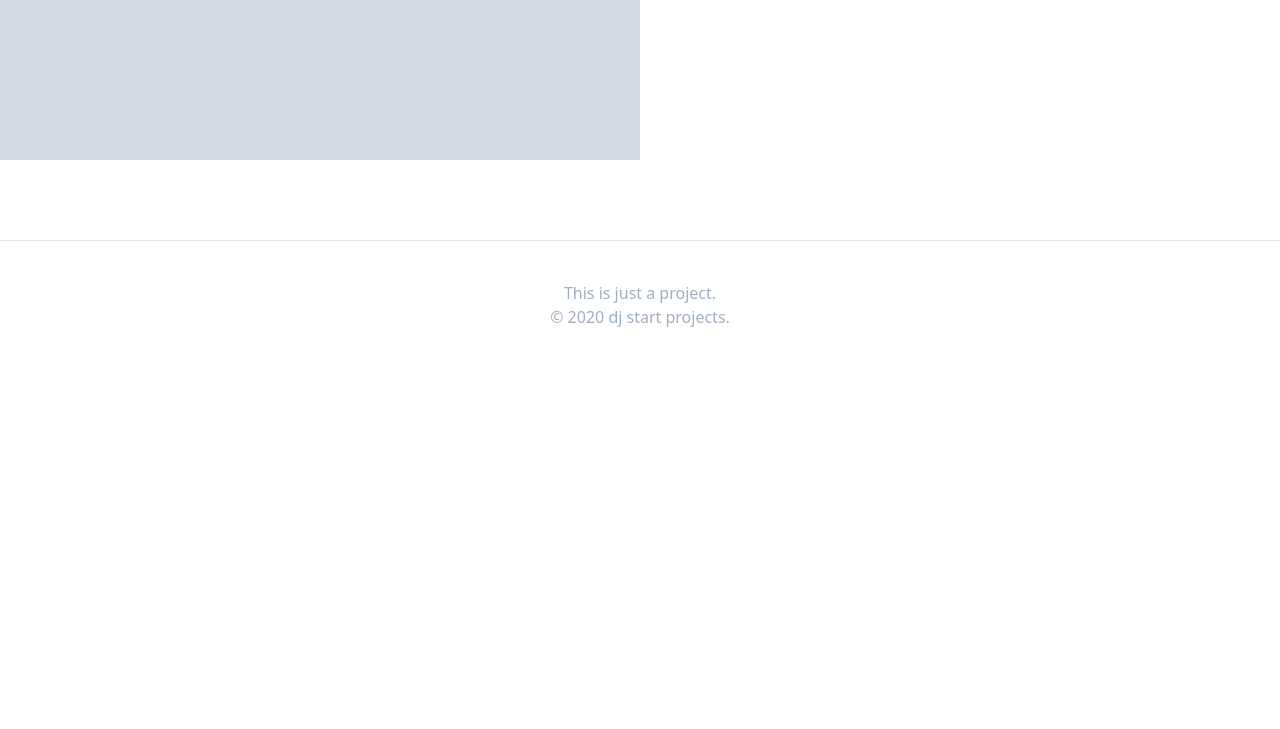
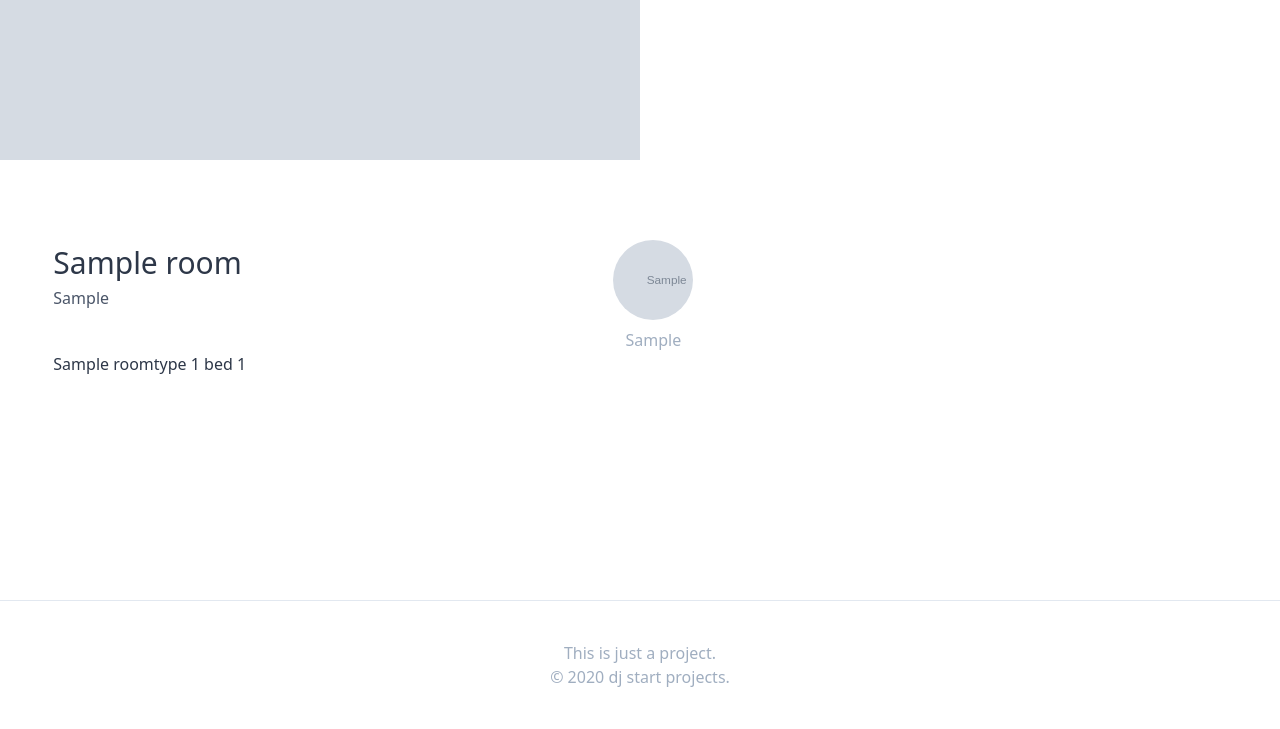
Before and after one commit to zensen6/airbnb-clone, a Django app: page /rooms/1 in a window 1280 px wide. Shown: the part 516-1245 px from the top of the page. Before the commit the page ends 843 px from the top, so only its background shows below. Run offline with Django 3.2, Linux system fonts and the light colour scheme; tables that the repository leaves empty hold one stand-in row (values such as "Sample post"); grey boxes marked "Sample" are stand-in pictures; style sheets or scripts are compiled from the project's sources; some libraries are stand-ins or nearby versions.

Commit message:
some more..

```diff
--- a/rooms/models.py
+++ b/rooms/models.py
@@ -120,3 +120,9 @@ class Room(core_models.TimeStampedModel):
     def get_next_four_photos(self):
         photos = self.photos.all()[1:5]
         return photos
+
+    def get_beds(self):
+        if self.beds == 1:
+            return "1 bed"
+        else:
+            return f"{self.beds} beds"
--- a/templates/rooms/room_detail.html
+++ b/templates/rooms/room_detail.html
@@ -15,4 +15,25 @@
         </div>
 </div>
 
+<div class="container mx-auto flex justify-around pb-56">
+    <div class="w-1/2">
+        <div class="flex justify-between">
+            <div>
+                <h4 class="text-3xl font-medium mb-px">{{room.name}}</h4>
+                <span class="text-gray-700 font-light">{{room.city}}</span>
+            </div>
+            <a href="{{room.host.get_absolute_url}}" class="flex flex-col items-center">
+                {% include "mixins/user_avatar.html" with user=room.host %}
+                <span class="mt-2 text-gray-500">{{room.host.first_name}}</span>
+            </a>
+        </div>
+        <div class="flex">
+            {{room.room_type}}
+            {{room.get_beds}}
+            {{room.bedrooms}}
+        </div>
+    </div>
+    <div class="w-1/3"></div>
+</div>
+
 {% endblock content %}
```
